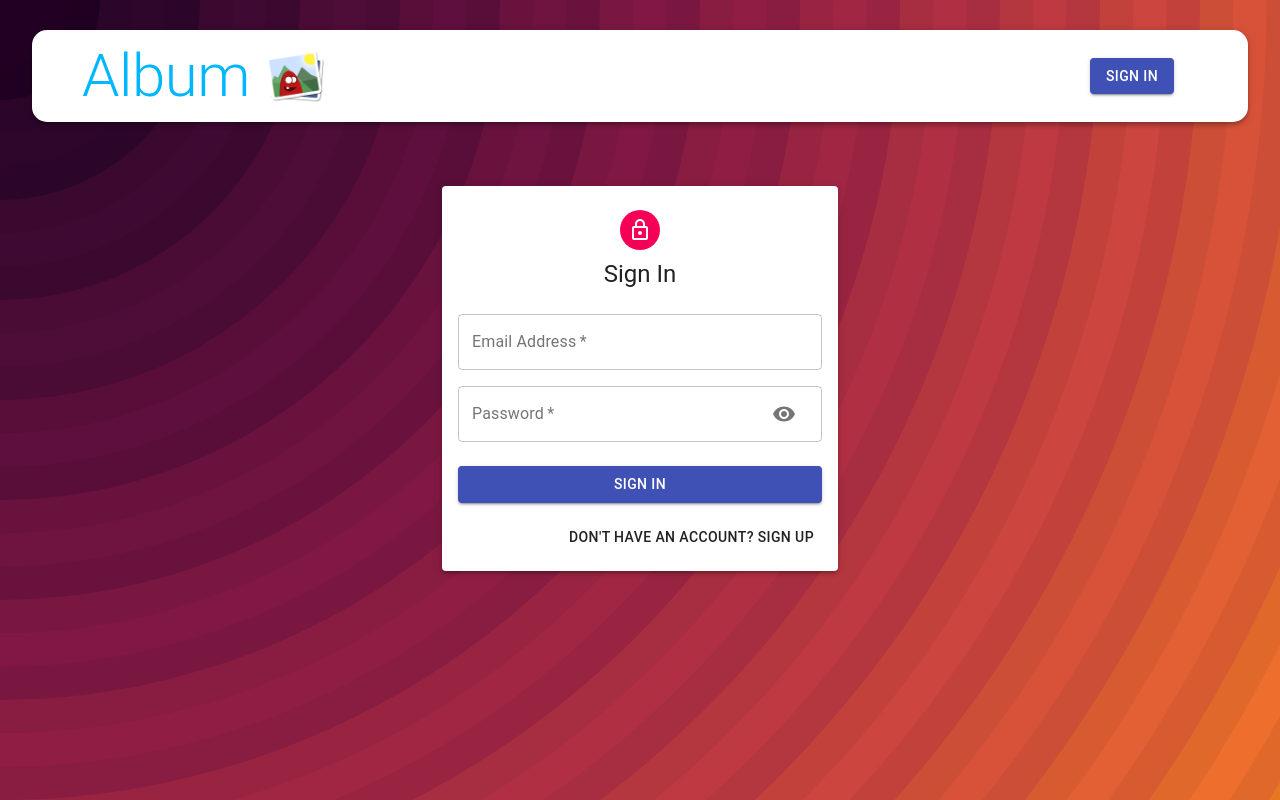
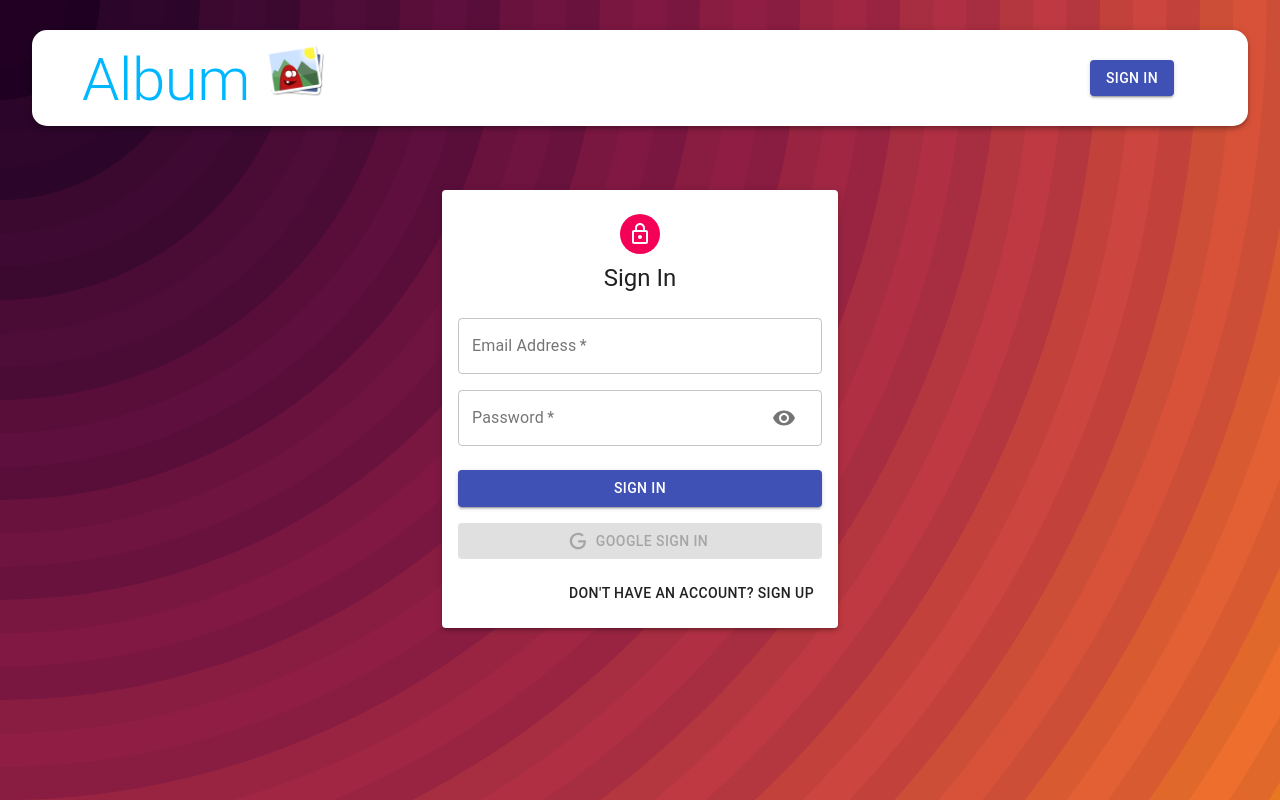
Before and after one commit to kocak-ilyas/album-client, a React (Create React App) app: page /auth in a window 1280 px wide. Built offline with nearby package versions, Linux system fonts and the light colour scheme; no server answers.

Commit message:
google Auth

```diff
--- a/src/components/Auth/Auth.js
+++ b/src/components/Auth/Auth.js
@@ -1,4 +1,5 @@
 import React, { useState } from "react";
+import { GoogleLogin } from "react-google-login";
 import {
   Avatar,
   Button,
@@ -7,8 +8,9 @@
   Typography,
   Container,
 } from "@material-ui/core";
+import Icon from "./icon";
+import LockOutlinedIcon from "@material-ui/icons/LockOutlined";
 import useStyles from "./styles";
-import LockOutlinedIcon from "@material-ui/icons/LockOutlined";
 import Input from "./Input";
 
 const Auth = () => {
@@ -16,17 +18,30 @@
   const [isSignup, setIsSignup] = useState(false);
   const [showPassword, setShowPassword] = useState(false);
   const handleSubmit = () => {
-
+    console.log("object");
   };
   const handleChange = () => {
-
+    console.log("object");
   };
   const handleShowPassword = () => {
     setShowPassword((prevShowPassword) => !prevShowPassword);
   };
   const switchMode = () => {
-    setIsSignup((prevIsSignup)=>!prevIsSignup)
-    handleShowPassword(false)
+    setIsSignup((prevIsSignup) => !prevIsSignup);
+    handleShowPassword(false);
+  };
+  const googleSuccess = async (res) => {
+    const results = res?.profileObj;
+    const token = res?.tokenId;
+
+    try {
+      dispatch();
+    } catch (error) {
+      console.log(error);
+    }
+  };
+  const googleFailure = (error) => {
+    console.log("Google Sign in unsuccessful. Try again", error);
   };
 
   return (
@@ -89,10 +104,31 @@
             >
               {isSignup ? "Sign Up" : "Sign In"}
             </Button>
+            <GoogleLogin
+              clientId={process.env.REACT_APP_GOOGLE_ID}
+              render={(renderProps) => (
+                <Button
+                  className={classes.googleButton}
+                  color="primary"
+                  fullWidth
+                  onClick={renderProps.onClick}
+                  disabled={renderProps.disabled}
+                  startIcon={<Icon />}
+                  variant="contained"
+                >
+                  Google Sign In
+                </Button>
+              )}
+              onSuccess={googleSuccess}
+              onFailure={googleFailure}
+              cookiePolicy="single_host_origin"
+            />
             <Grid container justify="flex-end">
               <Grid item>
                 <Button onClick={switchMode}>
-{isSignup ? "Already have an acoount?" : "Don't have an account? Sign Up"}
+                  {isSignup
+                    ? "Already have an acoount?"
+                    : "Don't have an account? Sign Up"}
                 </Button>
               </Grid>
             </Grid>
--- /dev/null
+++ b/src/components/Auth/icon.js
@@ -0,0 +1,12 @@
+import React from "react";
+
+const icon = () => (
+  <svg style={{ width: "20px", height: "20px" }} viewBox="0 0 24 24">
+    <path
+      fill="currentColor"
+      d="M21.35,11.1H12.18V13.83H18.69C18.36,17.64 15.19,19.27 12.19,19.27C8.36,19.27 5,16.25 5,12C5,7.9 8.2,4.73 12.2,4.73C15.29,4.73 17.1,6.7 17.1,6.7L19,4.72C19,4.72 16.56,2 12.1,2C6.42,2 2.03,6.8 2.03,12C2.03,17.05 6.16,22 12.25,22C17.6,22 21.5,18.33 21.5,12.91C21.5,11.76 21.35,11.1 21.35,11.1V11.1Z"
+    />
+  </svg>
+);
+
+export default icon;
--- a/src/components/Navbar/Navbar.js
+++ b/src/components/Navbar/Navbar.js
@@ -17,9 +17,9 @@
           variant="h2"
           align="center"
         >
-          Album
+          Album<img className={classes.image} src={album} alt="icon" height="60" />
         </Typography>
-        <img className={classes.image} src={album} alt="icon" height="60" />
+
       </div>
       <Toolbar className={classes.toolbar}>
         {user ? (
```
Also changed, not shown: 1 other file (tests, documents, lock files or other folders).
